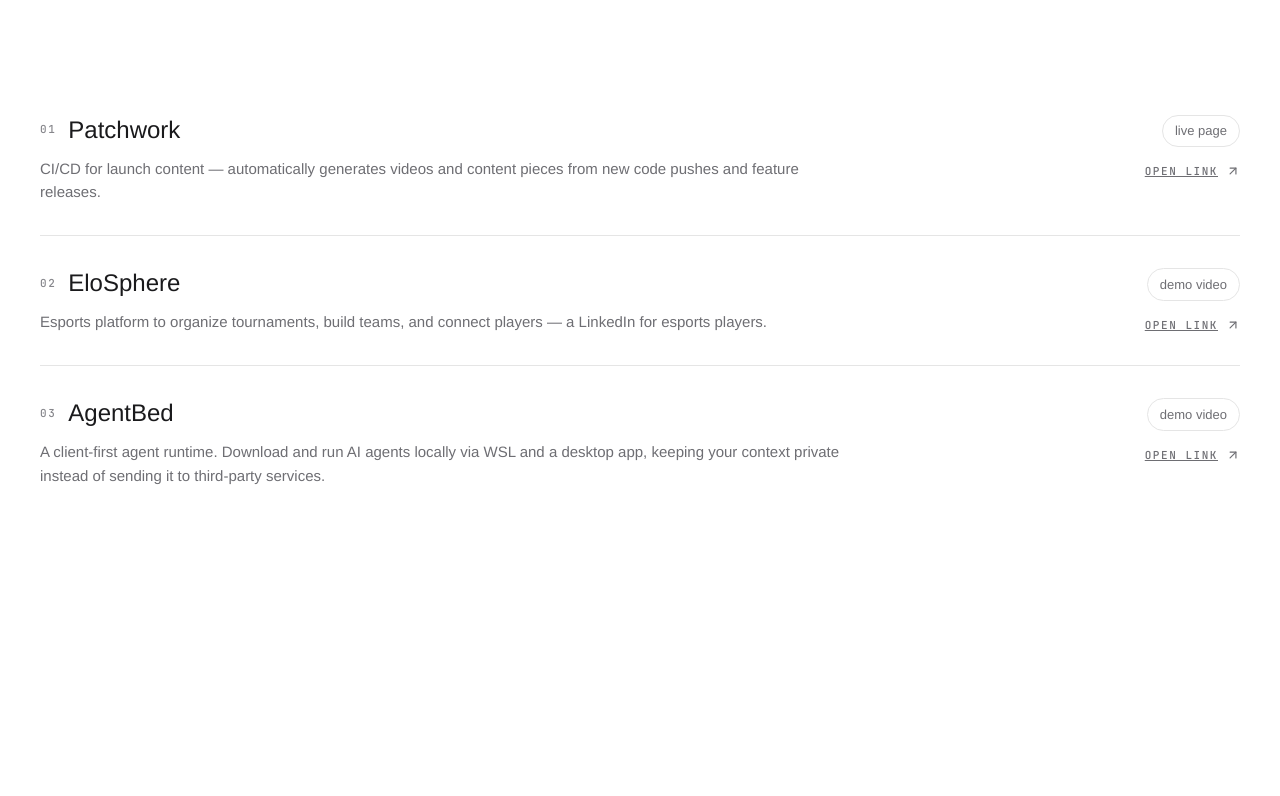
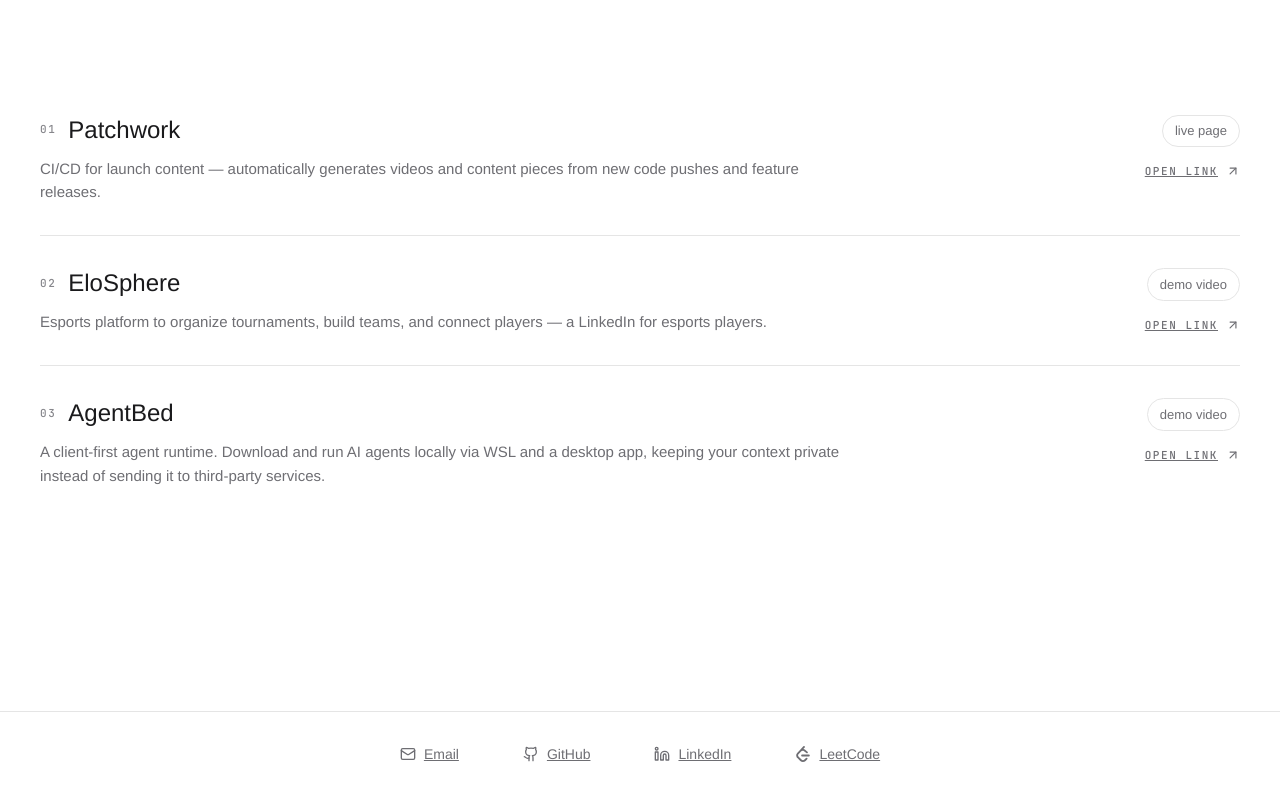
Before and after one commit to Nicky9319/Portfolio_Website, a React (Vite) app: page / in a window 1280 px wide. Shown: the part 2793-3589 px from the top of the page. Before the commit the page ends 3424 px from the top, so only its background shows below. Built offline with nearby package versions, Linux system fonts and the light colour scheme.

Commit message:
Add Footer component to ThemedApp and update layout for improved accessibility

```diff
--- a/src/App.jsx
+++ b/src/App.jsx
@@ -4,6 +4,7 @@ import { useSelector } from 'react-redux'
 import { useEffect } from 'react'
 import { store } from './store'
 import { Header } from './components/layout/Header'
+import { Footer } from './components/layout/Footer'
 import { HeroSection } from './components/sections/HeroSection'
 import { ProjectShowcase } from './components/sections/ProjectShowcase'
 import { ConceptIdeas } from './components/sections/ConceptIdeas'
@@ -29,6 +30,7 @@ function ThemedApp() {
         <ExperienceSection />
         <ConceptIdeas />
       </main>
+      <Footer />
     </div>
   )
 }
--- a/src/components/layout/Footer.jsx
+++ b/src/components/layout/Footer.jsx
@@ -1,63 +1,49 @@
+import { GithubIcon, LinkedinIcon, LeetcodeIcon } from '../ui/BrandIcons'
 import { Mail } from 'lucide-react'
-import { GithubIcon, LinkedinIcon } from '../ui/BrandIcons'
 
 export function Footer() {
   return (
-    <footer className="border-t border-[var(--border)] mt-32">
-      <div className="max-w-[1400px] mx-auto px-6 md:px-10 py-10">
-        <div className="grid grid-cols-1 md:grid-cols-12 gap-8">
-          {/* Signature block */}
-          <div className="md:col-span-5">
-            <p className="eyebrow text-[var(--muted)] mb-3">colophon</p>
-            <p className="font-display text-2xl leading-tight max-w-xs">
-              Designed and built in the open, line by line.
-            </p>
-          </div>
-
-          {/* Links */}
-          <div className="md:col-span-4">
-            <p className="eyebrow text-[var(--muted)] mb-3">channels</p>
-            <div className="flex flex-col gap-2">
+    <footer className="border-t border-[var(--border)] mt-20">
+      <div className="max-w-[1400px] mx-auto px-6 md:px-10 py-8">
+        <div className="flex items-center justify-center gap-8 md:gap-16">
+          <a
+            href="mailto:paarthsaxena2005@gmail.com"
+            aria-label="Email"
+            className="flex items-center gap-2 text-sm text-[var(--muted)] hover:text-[var(--foreground)] transition-colors"
+          >
+            <Mail size={16} />
+            <span className="hidden md:inline">Email</span>
+          </a>
           <a
             href="https://github.com/Nicky9319"
             target="_blank"
             rel="noopener noreferrer"
-                className="group inline-flex items-center gap-2 text-sm text-[var(--muted)] hover:text-[var(--foreground)] transition-colors no-underline"
+            aria-label="GitHub"
+            className="flex items-center gap-2 text-sm text-[var(--muted)] hover:text-[var(--foreground)] transition-colors"
           >
             <GithubIcon size={16} />
-                <span>github / Nicky9319</span>
+            <span className="hidden md:inline">GitHub</span>
           </a>
           <a
             href="https://www.linkedin.com/in/paarth-saxena-632547274/"
             target="_blank"
             rel="noopener noreferrer"
-                className="group inline-flex items-center gap-2 text-sm text-[var(--muted)] hover:text-[var(--foreground)] transition-colors no-underline"
+            aria-label="LinkedIn"
+            className="flex items-center gap-2 text-sm text-[var(--muted)] hover:text-[var(--foreground)] transition-colors"
           >
             <LinkedinIcon size={16} />
-                <span>linkedin / paarth-saxena-632547274</span>
+            <span className="hidden md:inline">LinkedIn</span>
           </a>
           <a
-                href="mailto:paarthsaxena2005@gmail.com"
-                className="group inline-flex items-center gap-2 text-sm text-[var(--muted)] hover:text-[var(--foreground)] transition-colors no-underline"
+            href="https://leetcode.com/u/paarth_saxena/"
+            target="_blank"
+            rel="noopener noreferrer"
+            aria-label="LeetCode"
+            className="flex items-center gap-2 text-sm text-[var(--muted)] hover:text-[var(--foreground)] transition-colors"
           >
-                <Mail className="w-4 h-4" />
-                <span>paarthsaxena2005@gmail.com</span>
+            <LeetcodeIcon size={16} />
+            <span className="hidden md:inline">LeetCode</span>
           </a>
-            </div>
-          </div>
-
-          {/* Empty column to balance layout */}
-          <div className="md:col-span-3" />
-        </div>
-
-        {/* Bottom hairline */}
-        <div className="mt-10 pt-6 border-t border-[var(--border)] flex flex-col md:flex-row items-start md:items-center justify-between gap-2">
-          <p className="label text-[var(--dim)]">
-            © Paarth / 9319 — all work referenced is open source
-          </p>
-          <p className="label text-[var(--dim)]">
-            <span className="text-[var(--primary)]">●</span> online / always shipping
-          </p>
         </div>
       </div>
     </footer>
```
Lines whose indentation alone changed are shown as unchanged.
